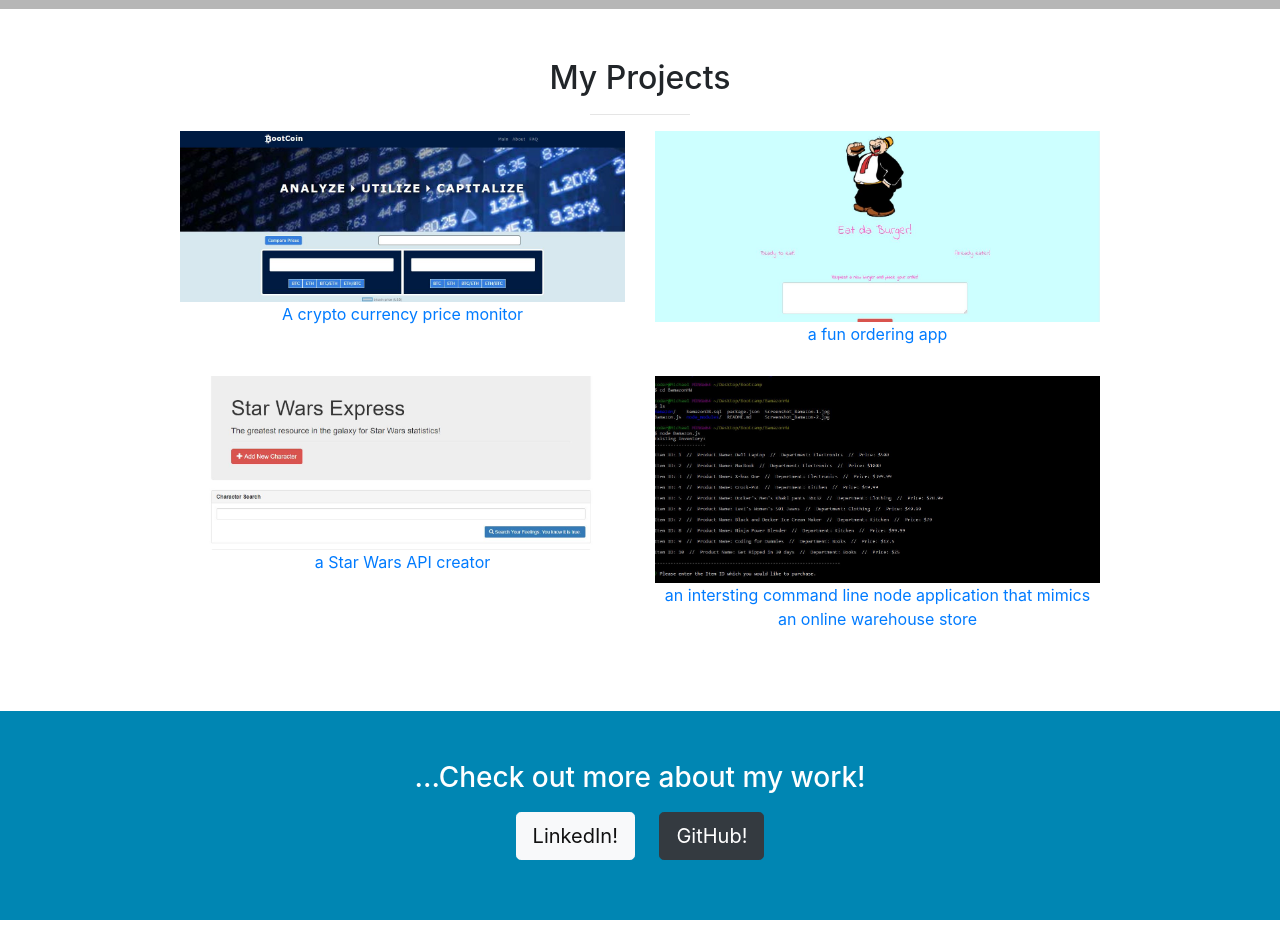
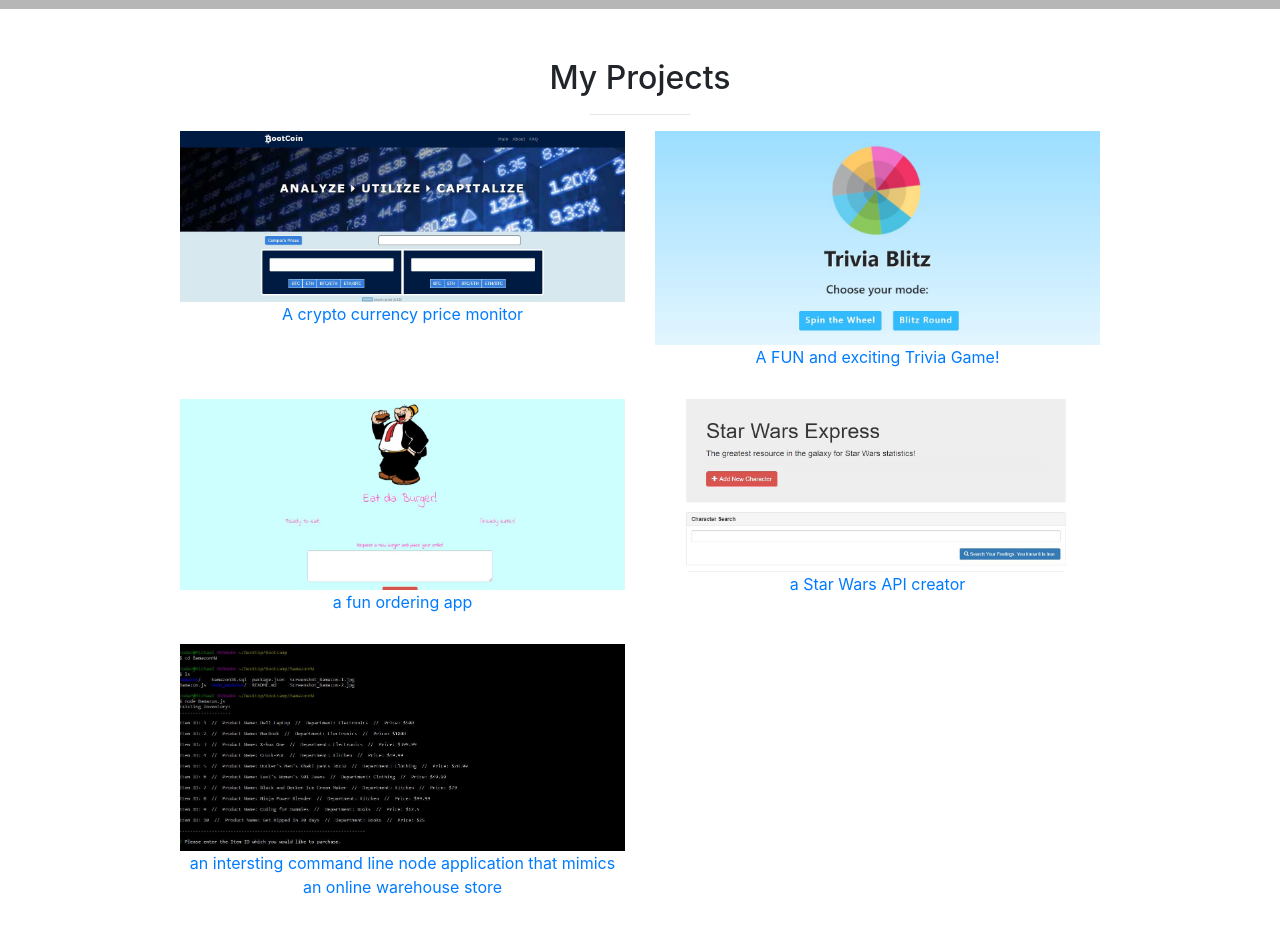
Before and after one commit to mbagdazian/portfolio, a website with bundled scripts: page index.html in a window 1280 px wide. Shown: the part 1860-2791 px from the top of the page. Built offline with nearby package versions, Linux system fonts and the light colour scheme; grey boxes are pictures that could not be loaded.

Commit message:
push to add TriviaBlitz

```diff
--- a/index.html
+++ b/index.html
@@ -168,7 +168,18 @@
 
                 </div>
               </div>
+
               <div class="col-md-6">
+                <div class="portfolio-item">
+                  <a href="https://triviablitz.herokuapp.com/">
+                    <img class="img-portfolio img-fluid" src="img/TriviaBlitz.jpg">
+
+                  <p>A FUN and exciting Trivia Game!</p>
+                  </a>
+
+                </div>
+              </div>
+                <div class="col-md-6">
                 <div class="portfolio-item">
                   <a href="https://thawing-refuge-78214.herokuapp.com/index">
                     <img class="img-portfolio img-fluid" src="img/burgerapp.jpg">
```
Also changed, not shown: img/TriviaBlitz.JPG (added).
